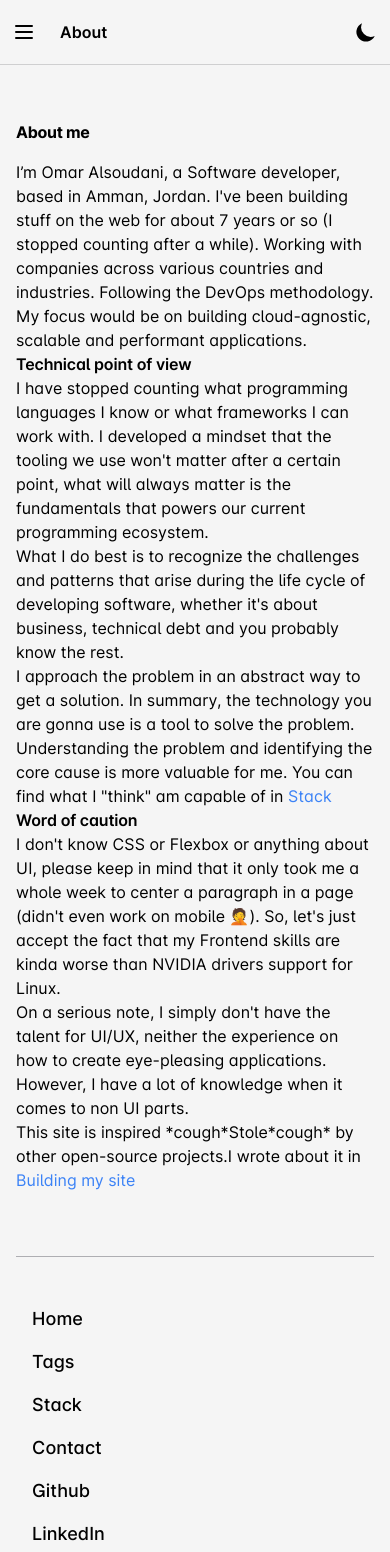
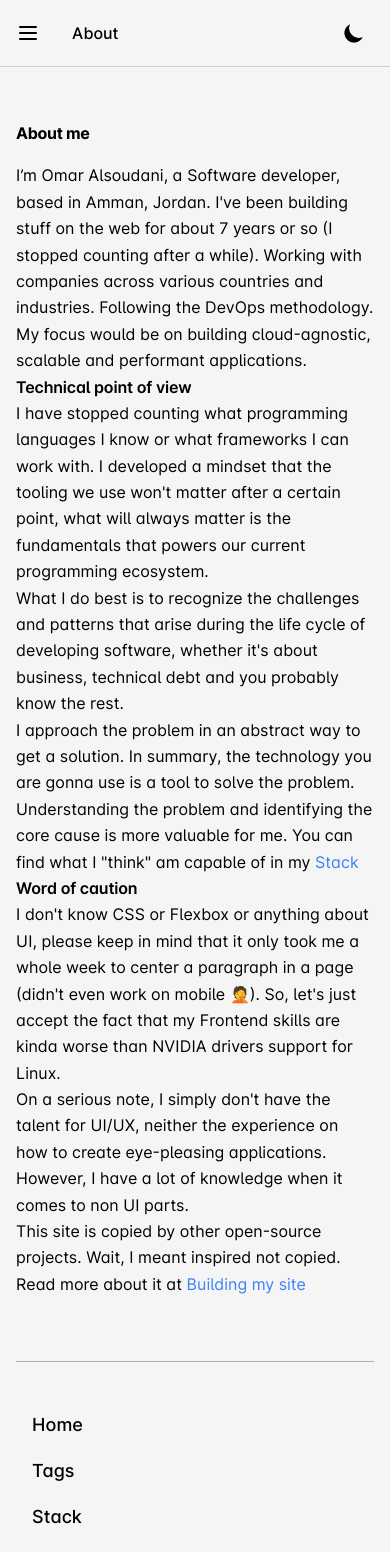
Before and after one commit to omaralsoudanii/mkreg.dev, a Next.js app: page /about in a window 390 px wide. Shown: the top 1552 px of the page. Built offline with nearby package versions, Linux system fonts and the light colour scheme; no server answers; what @tailwindcss/typography, tailwindcss-line-clamp would draw is missing.

Commit message:
adjust heights

```diff
--- a/src/components/Tag/index.tsx
+++ b/src/components/Tag/index.tsx
@@ -3,7 +3,7 @@ import Link from 'next/link'
 const Tag = ({ name, slug }) => {
   return (
     <Link href={`/tags/${slug}`}>
-      <a className="mr-3 link-lg link-unstyled">{name}</a>
+      <a className="mr-3">{name}</a>
     </Link>
   )
 }
--- a/src/pages/about.tsx
+++ b/src/pages/about.tsx
@@ -39,7 +39,7 @@ export default function About() {
           I approach the problem in an abstract way to get a solution. In
           summary, the technology you are gonna use is a tool to solve the
           problem. Understanding the problem and identifying the core cause is
-          more valuable for me. You can find what I "think" am capable of in{' '}
+          more valuable for me. You can find what I "think" am capable of in my{' '}
           <Link href="/stack">
             <a className="text-link"> Stack </a>
           </Link>
@@ -58,8 +58,8 @@ export default function About() {
           have a lot of knowledge when it comes to non UI parts.
         </p>
         <p>
-          This site is inspired *cough*Stole*cough* by other open-source
-          projects.I wrote about it in{' '}
+          This site is copied by other open-source projects. Wait, I meant
+          inspired not copied. Read more about it at{' '}
           <Link href="/writing/building-my-site">
             <a className="text-link"> Building my site </a>
           </Link>
--- a/src/pages/tags.tsx
+++ b/src/pages/tags.tsx
@@ -33,10 +33,10 @@ export default function Tags({ tagCount, tags }) {
         <div className="flex flex-wrap items-center justify-center max-w-lg px-2 py-6 lg:p-0 lg:justify-start lg:items-start">
           {sortedTags.map((t) => {
             return (
-              <div key={t} className="mt-2 mb-2 mr-5">
+              <div key={t} className="mt-2 mb-2 mr-5 link-unstyled link-lg">
                 <Tag name={tags[t]} slug={t} />
                 <Link href={`/tags/${t}`}>
-                  <a className="-ml-2 text-gray-600 link-lg dark:text-gray-400">
+                  <a className="text-gray-600  dark:text-gray-400">
                     {` (${tagCount[t]})`}
                   </a>
                 </Link>
--- a/src/styles/base.css
+++ b/src/styles/base.css
@@ -2,12 +2,12 @@
 
 @layer base {
   body {
-    @apply antialiased leading-normal lg:leading-relaxed text-black bg-gray-100 dark:bg-dark dark:text-white;
+    @apply antialiased leading-normal text-black bg-gray-100 lg:leading-relaxed dark:bg-dark dark:text-white;
     text-rendering: optimizeLegibility;
     text-size-adjust: 100%;
     font-variant: contextual common-ligatures;
     font-kerning: normal;
     letter-spacing: normal;
-    font-feature-settings: 'cpsp', 'salt', 'calt', 'ccmp', 'kern';
+    font-feature-settings: 'cpsp', 'salt', 'calt', 'ccmp', 'kern' , 'liga' , 'clig' , 'case';
   }
 }
--- a/src/styles/custom.css
+++ b/src/styles/custom.css
@@ -28,7 +28,7 @@
   }
 
   .header-container {
-    @apply fixed top-0 z-10 w-full bg-gray-100 border-b border-gray-700 dark:border-gray-300 dark:border-opacity-30 border-opacity-20 bg-opacity-70 dark:bg-dark dark:bg-opacity-40 lg:dark:bg-opacity-100 filter-blur;
+    @apply fixed top-0 z-10 w-full bg-gray-100 border-b border-gray-700 dark:border-gray-300 dark:border-opacity-30 border-opacity-20 bg-opacity-70 dark:bg-dark dark:bg-opacity-70 lg:dark:bg-opacity-100 lg:filter-none lg:dark:filter-none filter-blur;
   }
 
   @supports not (backdrop-filter: none) {
@@ -69,11 +69,11 @@
   }
 
   .hdr-sm-btn {
-    @apply px-3 py-2 font-semibold cursor-pointer text-primary;
+    @apply py-3 pl-4 pr-6 font-medium cursor-pointer text-primary;
   }
 
   .hdr-sm-title {
-    @apply w-full px-3 py-3 text-base font-semibold cursor-pointer text-primary;
+    @apply w-full px-2 py-3 text-base font-medium cursor-pointer text-primary;
   }
 
   .hdr-sm-btn svg {
@@ -81,7 +81,7 @@
   }
 
   .hdr-cnt-theme-btn {
-    @apply absolute p-2 font-semibold cursor-pointer text-primary right-4 top-3 w-11;
+    @apply absolute p-2 font-medium cursor-pointer text-primary right-4 top-3 w-11;
   }
 
   .btn {
--- a/tailwind.config.js
+++ b/tailwind.config.js
@@ -48,7 +48,7 @@ module.exports = {
     },
     extend: {
       lineHeight: {
-        normal: '1.5', // 29.25px
+        normal: '1.65', // 29.25px
         relaxed: '1.75', // 37.324px
       },
       colors: {
@@ -99,7 +99,7 @@ module.exports = {
             },
             'ul > li::before': {
               backgroundColor: theme('colors.gray.800'),
-              top: '0.55em',
+              top: '0.65em',
             },
             a: {
               textDecoration: 'none',
```
